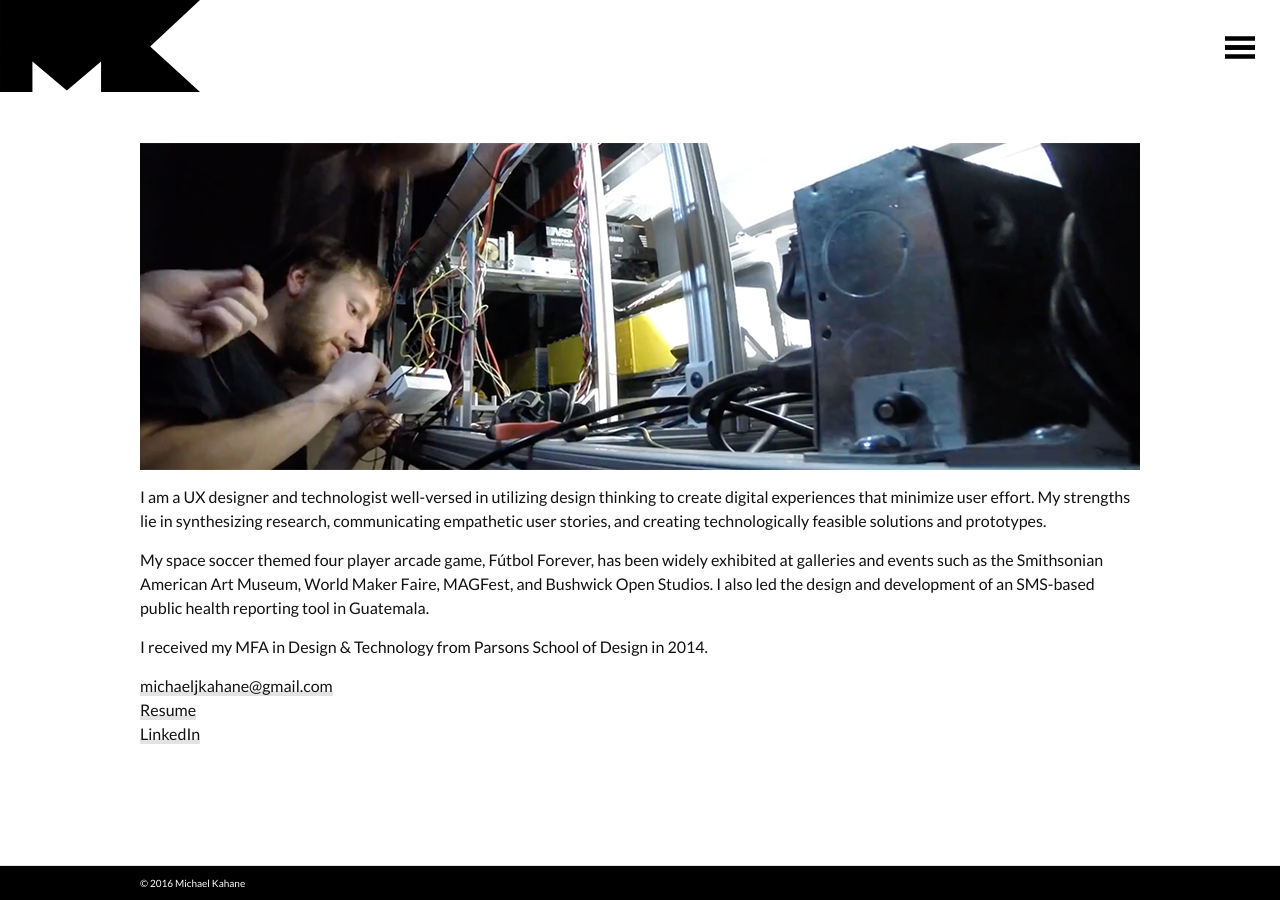
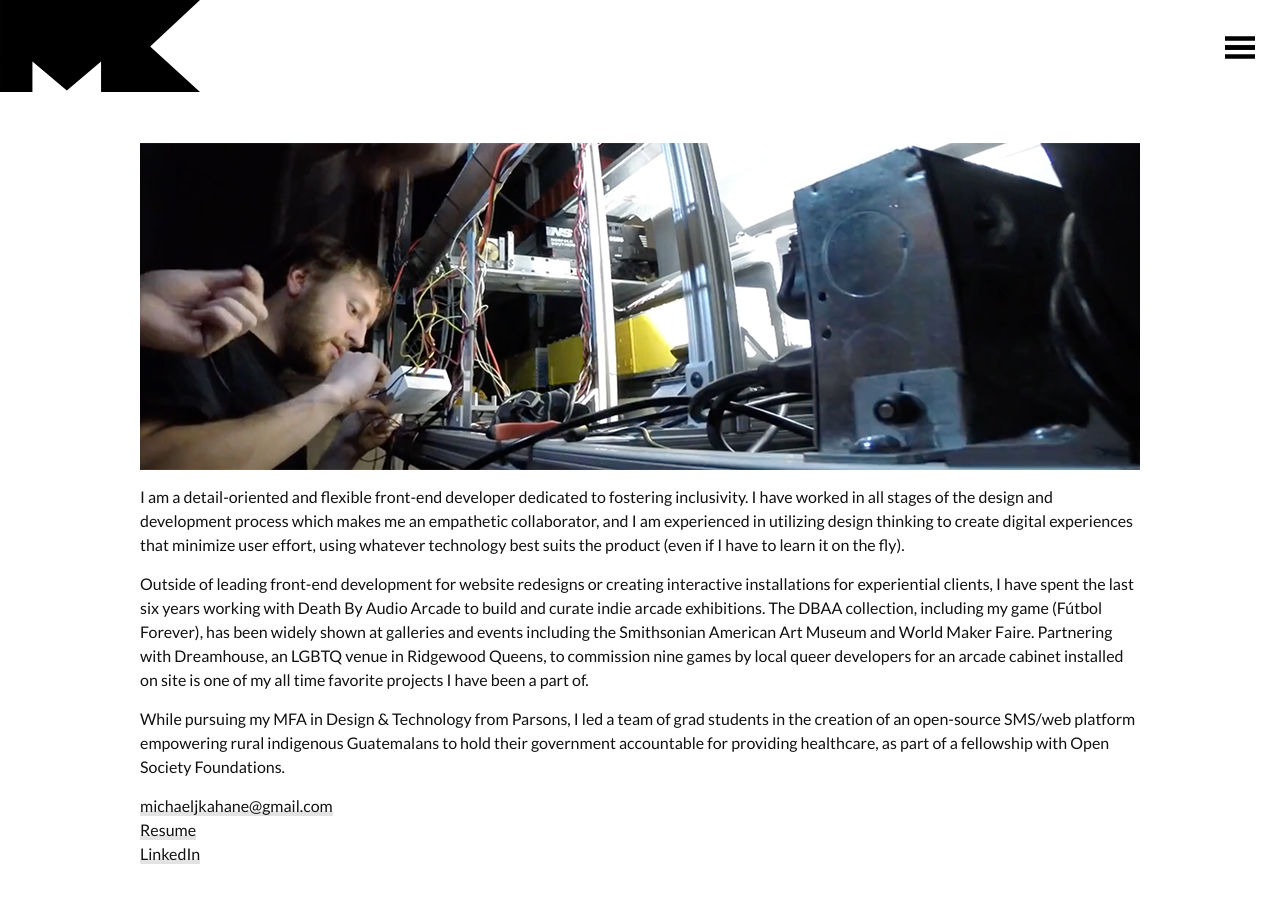
Before and after one commit to LordOfCorners/lordofcorners.github.io, a Jekyll site: the page built from about.html, in a window 1280 px wide. Built offline with Jekyll 4.4.1, drawn with Linux system fonts in a browser that asks for light colours.

Commit message:
updated about section

```diff
--- a/about.html
+++ b/about.html
@@ -11,25 +11,35 @@ order: 2
 	</p>
 
 	<p>
-		I am a UX designer and technologist well-versed in utilizing design thinking to create digital experiences that minimize user effort. My strengths lie in synthesizing research, communicating empathetic user stories, and creating technologically feasible solutions and prototypes.
+		I am a detail-oriented and flexible front-end developer dedicated to fostering inclusivity. I have worked in all
+		stages of the design and development process which makes me an empathetic collaborator, and I am experienced in
+		utilizing design thinking to create digital experiences that minimize user effort, using whatever technology best
+		suits the product (even if I have to learn it on the fly).
 	</p>
 
 	<p>
-		My space soccer themed four player arcade game, Fútbol Forever, has been widely exhibited at galleries and events such as the Smithsonian American Art Museum, World Maker Faire, MAGFest, and Bushwick Open Studios. I also led the design and development of an SMS-based public health reporting tool in Guatemala.
+		Outside of leading front-end development for website redesigns or creating interactive installations for
+		experiential clients, I have spent the last six years working with Death By Audio Arcade to build and curate indie
+		arcade exhibitions. The DBAA collection, including my game (Fútbol Forever), has been widely shown at galleries and
+		events including the Smithsonian American Art Museum and World Maker Faire. Partnering with Dreamhouse, an LGBTQ
+		venue in Ridgewood Queens, to commission nine games by local queer developers for an arcade cabinet installed on
+		site is one of my all time favorite projects I have been a part of.
 	</p>
 
 	<p>
-		I received my MFA in Design & Technology from Parsons School of Design in 2014.
+		While pursuing my MFA in Design & Technology from Parsons, I led a team of grad students in the creation of an
+		open-source SMS/web platform empowering rural indigenous Guatemalans to hold their government accountable for
+		providing healthcare, as part of a fellowship with Open Society Foundations.
 	</p>
 
 	<div>
-		<a href="mailto:&#109;&#105;&#099;&#104;&#097;&#101;&#108;&#106;&#107;&#097;&#104;&#097;&#110;&#101;&#064;&#103;&#109;&#097;&#105;&#108;&#046;&#099;&#111;&#109;">&#109;&#105;&#099;&#104;&#097;&#101;&#108;&#106;&#107;&#097;&#104;&#097;&#110;&#101;&#064;&#103;&#109;&#097;&#105;&#108;&#046;&#099;&#111;&#109;</a>
+		<a href="mailto:michaeljkahane@gmail.com">michaeljkahane@gmail.com</a>
 	</div>
 	<div>
-		 <a href="/kahane_resume.pdf">Resume</a>
+		<a href="/kahane_resume.pdf">Resume</a>
 	</div>
 	<div>
-		 <a href="https://www.linkedin.com/in/michaelkahane">LinkedIn</a>
+		<a href="https://www.linkedin.com/in/michaelkahane">LinkedIn</a>
 	</div>
 
 </div>
```
